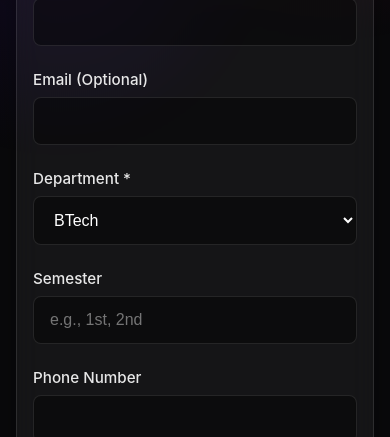
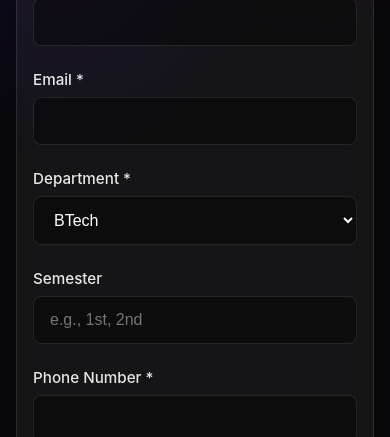
Before and after one commit to lakshya1304/shubharambh_entry_verification, a Next.js app: page /register in a window 390 px wide. Shown: the part 479-916 px from the top of the page. Built offline with nearby package versions, Linux system fonts and the light colour scheme.

Commit message:
Add email and phone to participants table

```diff
--- a/src/app/participants/page.tsx
+++ b/src/app/participants/page.tsx
@@ -114,6 +114,8 @@ export default function Participants() {
                     <th>UID</th>
                     <th>App No</th>
                     <th>Name</th>
+                    <th>Email</th>
+                    <th>Phone</th>
                     <th>Department</th>
                     <th>Payment</th>
                     <th>Entry Status</th>
@@ -128,6 +130,8 @@ export default function Participants() {
                         <td className={styles.uid}>{p.uid}</td>
                         <td>{p.applicationNumber}</td>
                         <td className={styles.name}>{p.name}</td>
+                        <td>{p.email || '-'}</td>
+                        <td>{p.phone || '-'}</td>
                         <td>{p.department}</td>
                         <td>
                           <span className={`${styles.badge} ${p.paymentStatus === 'Paid' ? styles.badgeSuccess : styles.badgeWarning}`}>
--- a/src/app/register/page.tsx
+++ b/src/app/register/page.tsx
@@ -137,13 +137,14 @@ export default function Register() {
               )}
 
               <div className={styles.formGroup}>
-                <label>Email (Optional)</label>
+                <label>Email *</label>
                 <input
                   type="email"
                   name="email"
                   className="input-field"
                   value={formData.email}
                   onChange={handleChange}
+                  required
                 />
               </div>
 
@@ -175,13 +176,14 @@ export default function Register() {
               </div>
 
               <div className={styles.formGroup}>
-                <label>Phone Number</label>
+                <label>Phone Number *</label>
                 <input
                   type="text"
                   name="phone"
                   className="input-field"
                   value={formData.phone}
                   onChange={handleChange}
+                  required
                 />
               </div>
 
```
